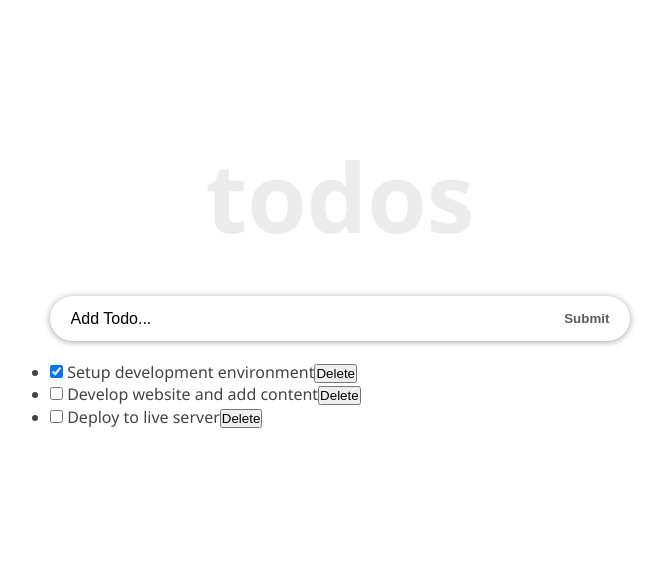
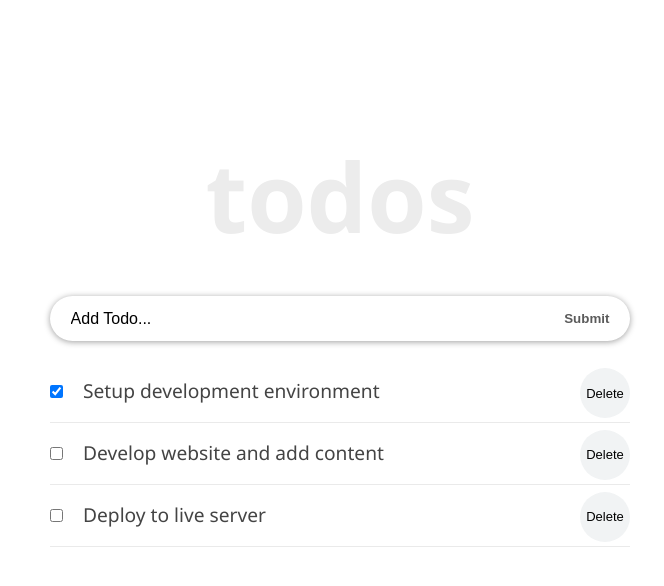
Before and after one commit to TheLuisAbarca/React_ToDoList, a React (Create React App) app: page / in a window 1280 px wide. Shown: the top 586 px of the page, without its empty margins (300-964 px from the left). Built offline with nearby package versions, Linux system fonts and the light colour scheme.

Commit message:
Add styling to React App with CSS Modules.

```diff
--- a/src/components/TodoItem.js
+++ b/src/components/TodoItem.js
@@ -1,12 +1,15 @@
 import React from 'react';
+import styles from "./TodoItem.module.css";
 
 const TodoItem = (props) => {
     return (
-        <li>
-            <input type="checkbox"
+        <li className={styles.item}>
+          <input
+            type="checkbox"
+            className={styles.checkbox}
             checked={props.todo.completed}
             onChange={() => props.handleChangeProps(props.todo.id)}
-            /> {props.todo.title}
+          /> {props.todo.title}
             <button onClick={() => props.deleteTodoProps(props.todo.id)}>
                 Delete
             </button>
--- /dev/null
+++ b/src/components/TodoItem.module.css
@@ -0,0 +1,23 @@
+.item {
+  font-size: 1.2rem;
+  list-style-type: none;
+  padding: 17px 0px;
+  border-bottom: 1px solid #eaeaea;
+}
+
+.checkbox {
+  margin-right: 15px;
+}
+
+.item button {
+  font-size: 13px;
+  background: #f1f3f4;
+  border: none;
+  cursor: pointer;
+  float: right;
+  outline: none;
+  border-radius: 100px;
+  height: 50px;
+  width: 50px;
+  margin: -10px 0 0 10px;
+}
```
